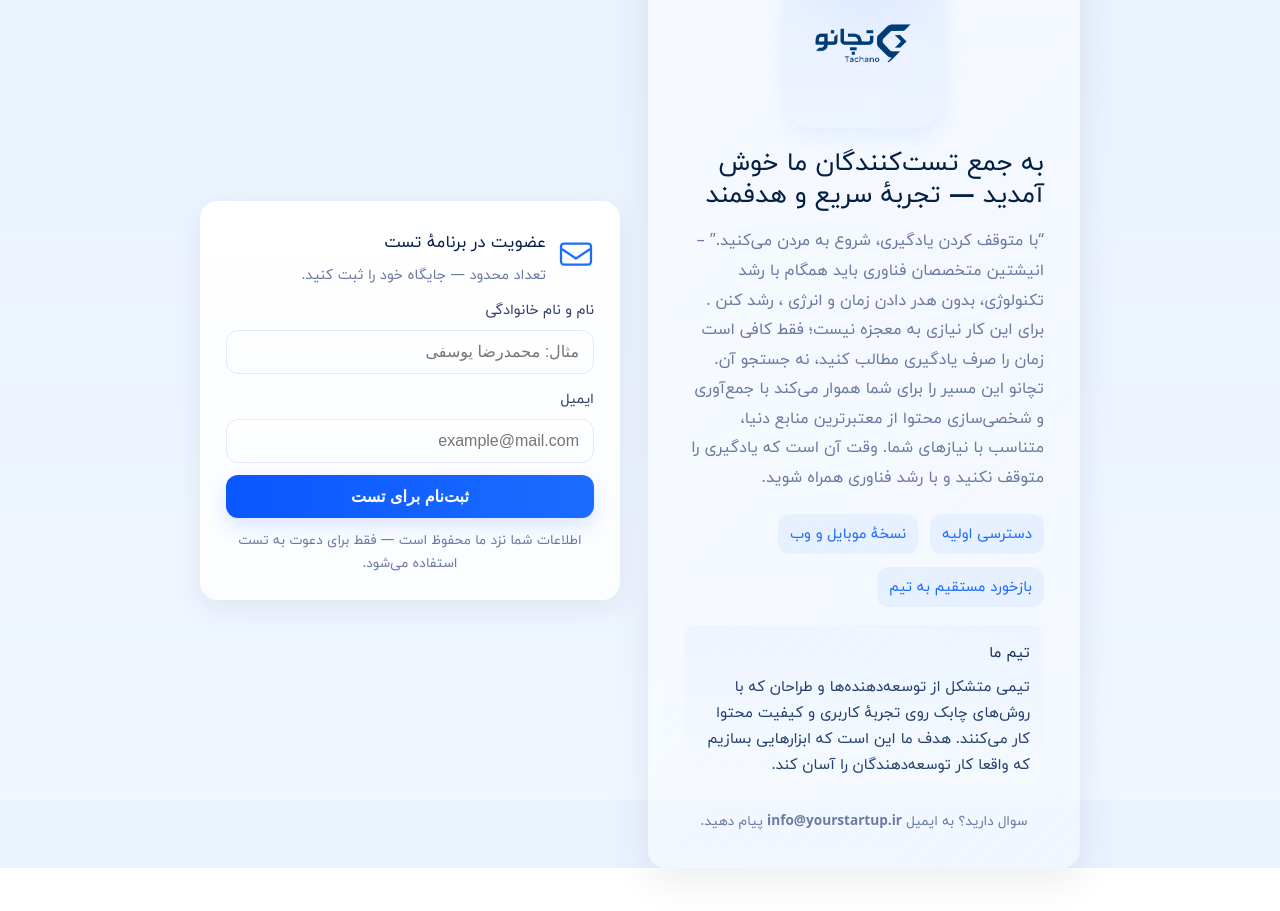
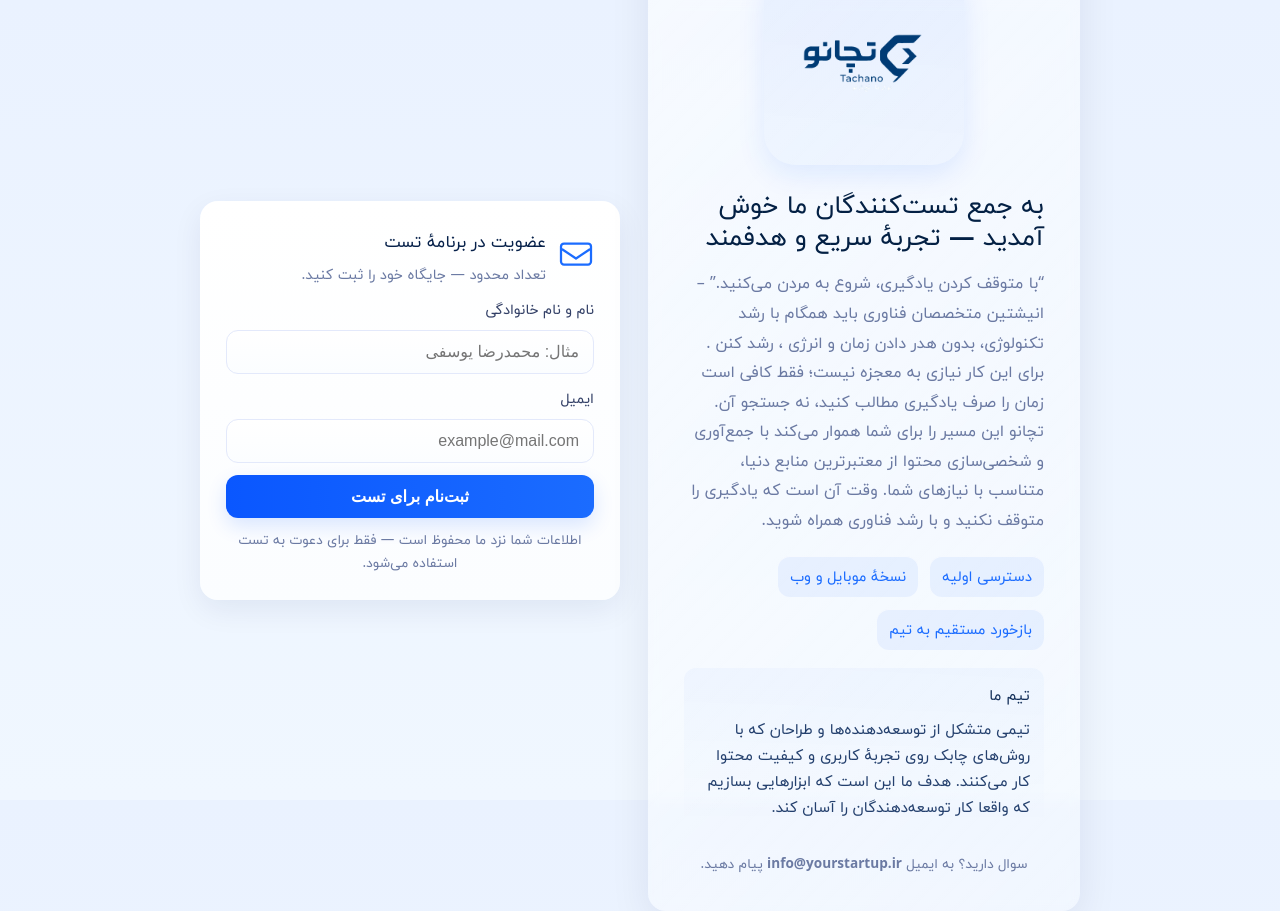
Before and after one commit to mryusefi/Tachano_LandingPage, a plain HTML site: page index.html in a window 1280 px wide. Before the commit the page ends 868 px from the top, so only its background shows below. Drawn offline with Linux system fonts and the light colour scheme.

Commit message:
Update index.html

```diff
--- a/index.html
+++ b/index.html
@@ -79,21 +79,26 @@
 .logo-wrap{
   display:flex;
   justify-content:center;
-      margin-bottom:18px;
+  margin-bottom:24px;     /* فاصله پایین بیشتر */
+  margin-top:40px;        /* فاصله از بالا (قبلاً نبود) */
 }
 
-    /* bigger ligi.png */
+/* بزرگ‌تر: ligi.png */
 .logo{
-      width:160px;       /* بزرگ‌تر شده */
-      height:160px;
+  width:200px;            /* بزرگ‌تر */
+  height:200px;
   object-fit:contain;
-      border-radius:28px;
-      padding:12px;
+  border-radius:32px;
+  padding:16px;
   background:linear-gradient(180deg, rgba(10,87,255,0.06), rgba(27,108,255,0.03));
-      box-shadow: 0 8px 24px rgba(10,87,255,0.08);
+  box-shadow: 0 10px 28px rgba(10,87,255,0.10);
   transition:transform .35s ease, box-shadow .35s ease;
 }
-    .logo:hover{ transform:translateY(-6px) scale(1.02); box-shadow:0 18px 36px rgba(10,87,255,0.12); }
+
+.logo:hover{
+  transform:translateY(-6px) scale(1.03);
+  box-shadow:0 20px 40px rgba(10,87,255,0.16);
+}
 
     h1{
       margin:8px 0 12px;
```
Lines whose indentation alone changed are shown as unchanged.
